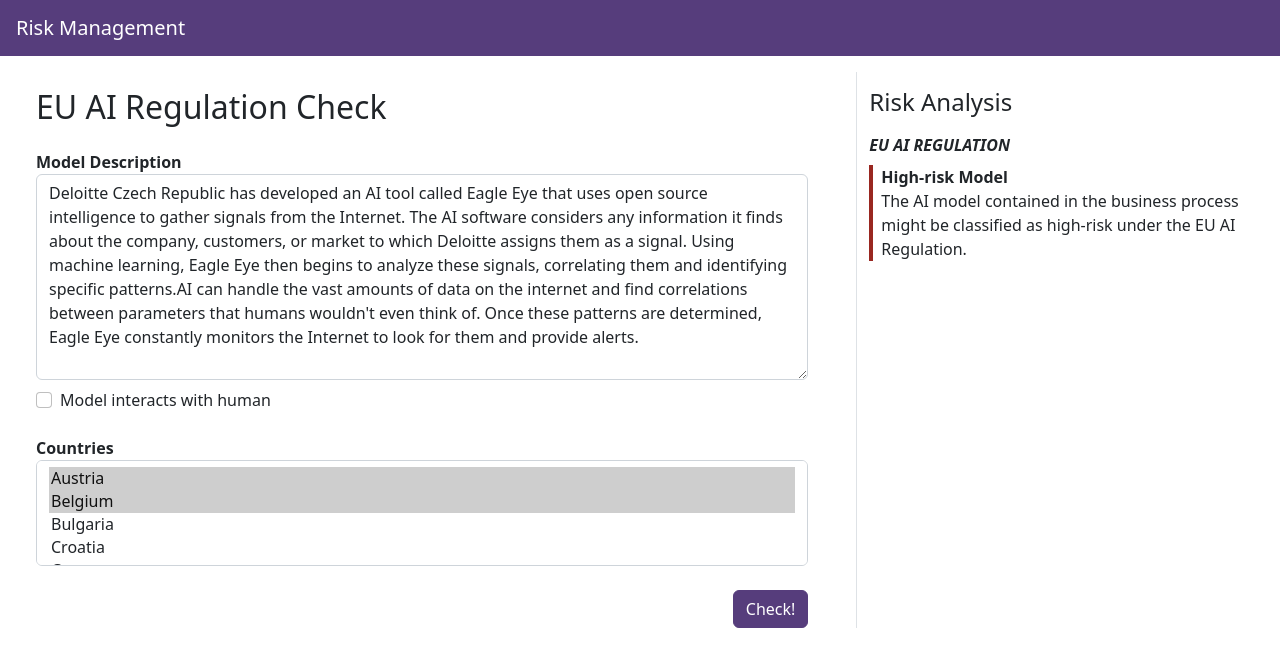
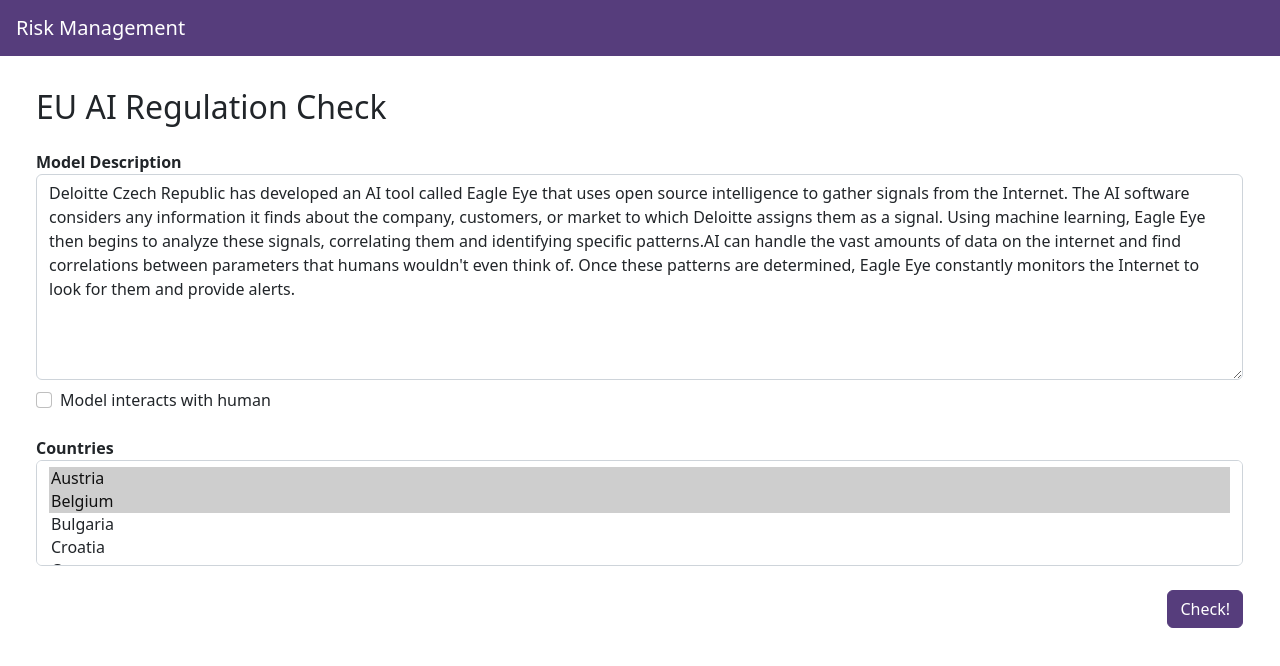
Before and after one commit to tum-ai-2022-team-01/uisatz, an Angular app: page / in a window 1280 px wide. Shown: the top 666 px of the page. Built offline with nearby package versions, Linux system fonts and the light colour scheme.

Commit message:
:sparkles: Render risk analysis findings

```diff
--- a/src/app/app.component.html
+++ b/src/app/app.component.html
@@ -3,7 +3,7 @@
 </nav>
 
 <div class="row pt-3">
-  <div class="col col-md-8 col-sm-7 px-5 pt-3 border-end">
+  <div class="col px-5 pt-3 border-end" [class.col-md-8]="analysis.length > 0" [class.col-md-12]="analysis.length <= 0">
     <h2>EU AI Regulation Check</h2>
     <form class="form-floating">
       <div class="form-group mt-4">
@@ -50,13 +50,13 @@
       <button class="float-end btn btn-primary mt-4" (click)="onCheck()">Check!</button>
     </form>
   </div>
-  <div class="col col-md-4 col-sm-5 pt-3">
+  <div class="col col-md-4 pt-3" *ngIf="analysis.length > 0">
     <h4>Risk Analysis</h4>
     <div class="mt-3">
       <strong class="text-uppercase"><i>EU AI Regulation</i></strong>
-      <div class="mt-2 px-2 border-start border-4" style="border-color: #992720 !important">
-        <strong>High-risk Model</strong><br>
-        The AI model contained in the business process might be classified as high-risk under the EU AI Regulation.
+      <div class="mt-2 px-2 border-start border-4" [class.dangerous]="item.risk=='high'" [class.risky]="item.risk=='medium'" [class.acceptable]="item.risk=='low'" *ngFor="let item of analysis">
+        <strong>{{item.title}}</strong><br>
+        {{item.description}}
     </div>
   </div>
 </div>
--- a/src/app/app.component.scss
+++ b/src/app/app.component.scss
@@ -1,3 +1,11 @@
-/*h1, h2, h3, h4, h5, h2 input {
-  color: #F24B78
-}*/
+.dangerous {
+  border-color: #992720 !important; //#dc3545!important
+}
+
+.risky {
+  border-color: #ffc107!important
+}
+
+.acceptable {
+  border-color: #198754!important;
+}
--- a/src/app/app.component.ts
+++ b/src/app/app.component.ts
@@ -1,4 +1,10 @@
 import { Component } from '@angular/core';
+
+interface Case {
+  risk: string;
+  title: string;
+  description: string;
+}
 
 @Component({
   selector: 'app-root',
@@ -9,8 +15,24 @@
   // Input bindings
   description: string = "Deloitte Czech Republic has developed an AI tool called Eagle Eye that uses open source intelligence to gather signals from the Internet. The AI software considers any information it finds about the company, customers, or market to which Deloitte assigns them as a signal. Using machine learning, Eagle Eye then begins to analyze these signals, correlating them and identifying specific patterns.AI can handle the vast amounts of data on the internet and find correlations between parameters that humans wouldn't even think of. Once these patterns are determined, Eagle Eye constantly monitors the Internet to look for them and provide alerts.";
   interactive: boolean = false;
+  analysis: Case[] = [];
 
   onCheck() {
-    alert(this.description);
+    let cases: Case[] = [];
+
+    cases.push({
+      risk: 'high',
+      title: 'High-risk Model',
+      description: 'Based on the AI analysis, the described AI use might be classified as high-risk under the EU AI regulation. Please contact a lawyer to clarify its safe use.'
+    })
+
+    if (this.interactive == true) {
+      cases.push({
+        risk: 'medium',
+        title: 'Human Interaction',
+        description: 'Any vendor is required to inform human users that they are interacting with an AI system.'
+      });
+    }
+    this.analysis = cases;
   }
 }
```
